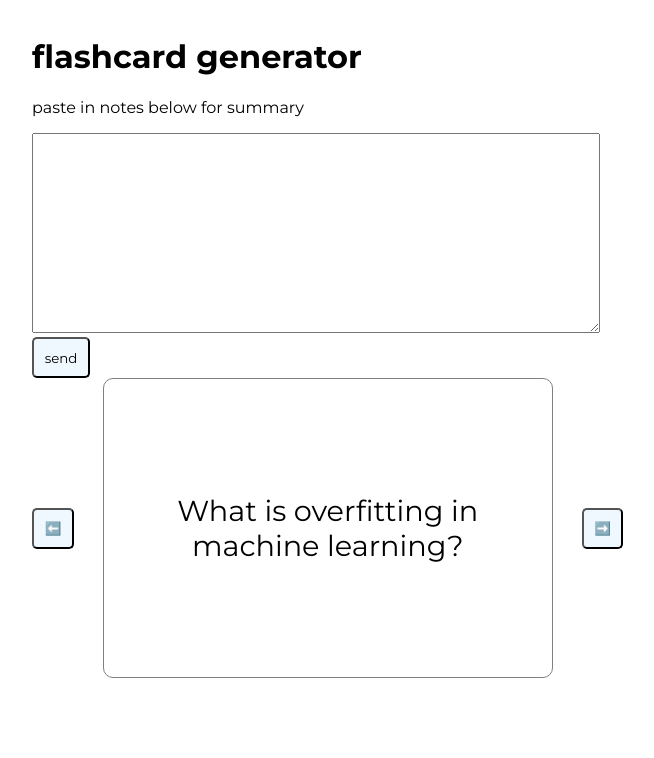
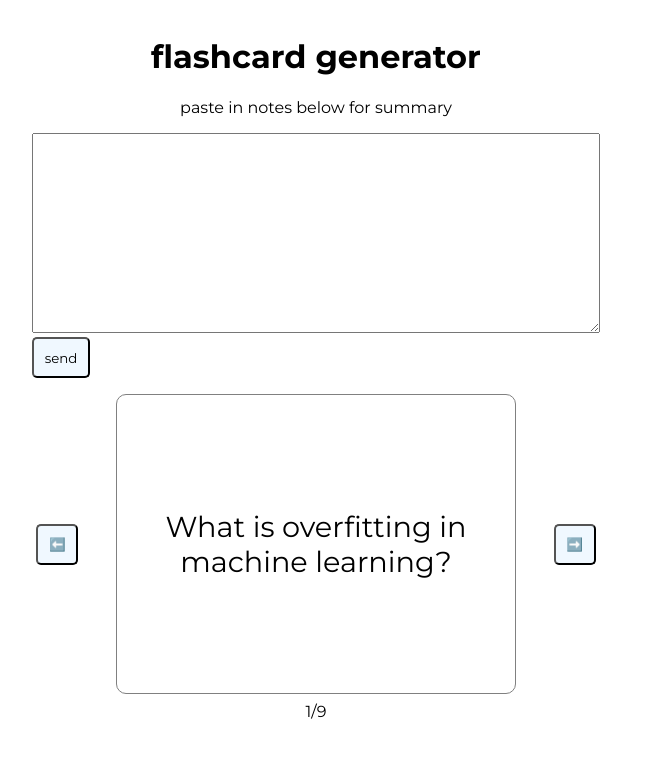
Before and after one commit to Max-coder123/flashai, a Flask app: page / in a window 1280 px wide. Shown: the top 758 px of the page, without its empty margins (324-978 px from the left). Run offline with Flask 3, Linux system fonts and the light colour scheme.

Commit message:
add left button and card index

```diff
--- a/templates/index.html
+++ b/templates/index.html
@@ -25,6 +25,11 @@
             padding: 1em;
         }
 
+        h1,
+        p {
+            text-align: center;
+        }
+
         button,
         input[type="submit"] {
             font-family: "Montserrat", sans-serif;
@@ -35,8 +40,9 @@
         }
 
         .flashcard-container {
+            margin-top: 1em;
             display: flex;
-            justify-content: space-between;
+            justify-content: space-around;
             align-items: center;
             height: 300px;
         }
@@ -51,7 +57,7 @@
             justify-content: center;
             align-items: center;
             height: 300px;
-            width: 450px;
+            width: 400px;
             font-size: 1.8em;
             text-align: center;
         }
@@ -60,11 +66,15 @@
             font-size: 1.2em;
         }
 
-        .flashcard-content {
-        }
+        .flashcard-content {}
 
         .active-card {
             display: flex;
+        }
+
+        .card-index {
+            text-align: center;
+            padding: 0.5em;
         }
 
         .flashcard:hover {
@@ -86,6 +96,9 @@
         <div id="completion"></div>
         <button class="next-card">➡️</button>
     </div>
+    <div class="card-index"></div>
+
+
     <script>
         //TODO: restore actual data
         //https://github.com/Max-coder123/flashai/commit/6582912ac0fc78ca266df94441dbf68f2210ce11#diff-37a968442c22648ceb4a16069820cc5350b97e50f45f26c5442d7c036ad743d2L34
@@ -159,6 +172,14 @@
                 }
             })
         })
+
+        const cardIndexEl = document.querySelector(".card-index");
+        function updateCardIndex() {
+            //cardIndexEl.textContent = (activeCardIndex + 1) + "/" + cards.length
+            cardIndexEl.textContent = `${activeCardIndex + 1}/${cards.length}`
+        }
+        updateCardIndex()
+
         document.querySelector(".next-card").addEventListener("click", event => {
             const currentCard = cards[activeCardIndex]
             currentCard.classList.remove("active-card")
@@ -166,6 +187,19 @@
             if (activeCardIndex >= cards.length) {
                 activeCardIndex = 0
             }
+            updateCardIndex()
+            cards[activeCardIndex].classList.add("active-card")
+
+        })
+
+        document.querySelector(".previous-card").addEventListener("click", event => {
+            const currentCard = cards[activeCardIndex]
+            currentCard.classList.remove("active-card")
+            activeCardIndex--
+            if (activeCardIndex <= 0) {
+                activeCardIndex = cards.length - 1
+            }
+            updateCardIndex()
             cards[activeCardIndex].classList.add("active-card")
 
         })
```
